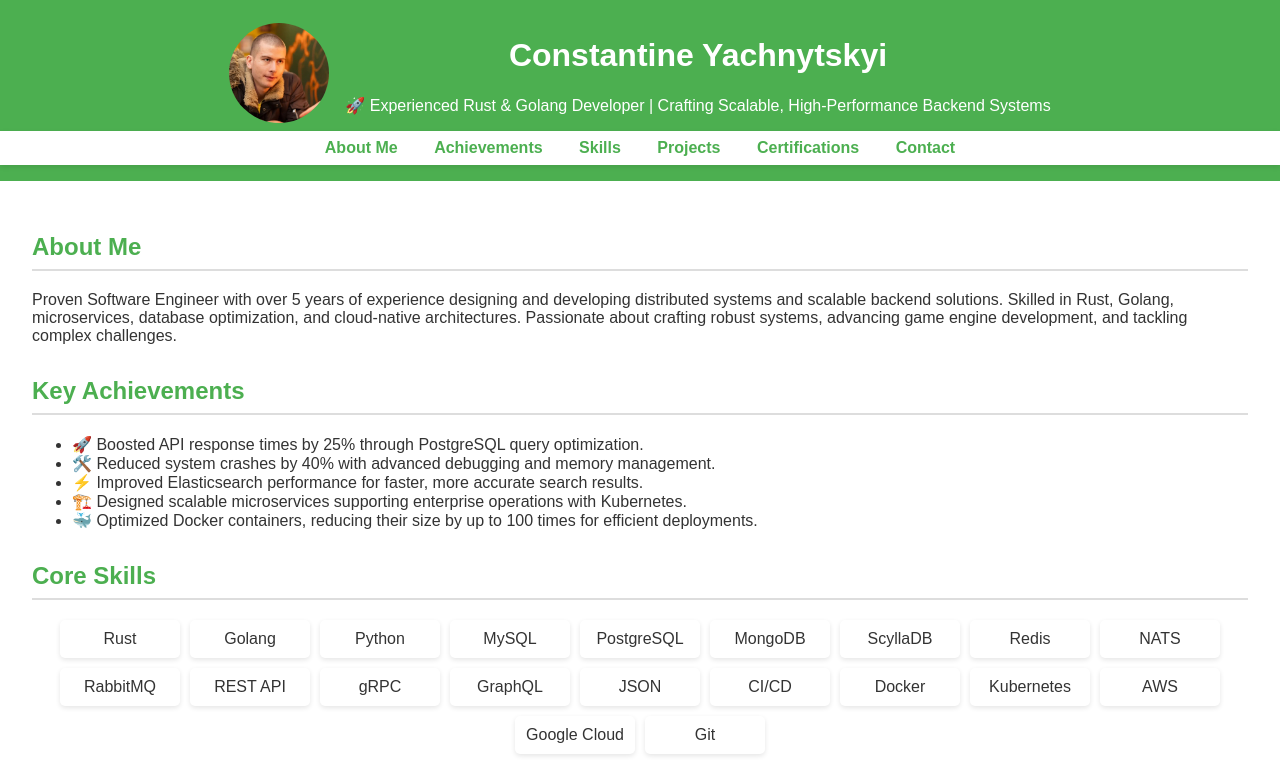
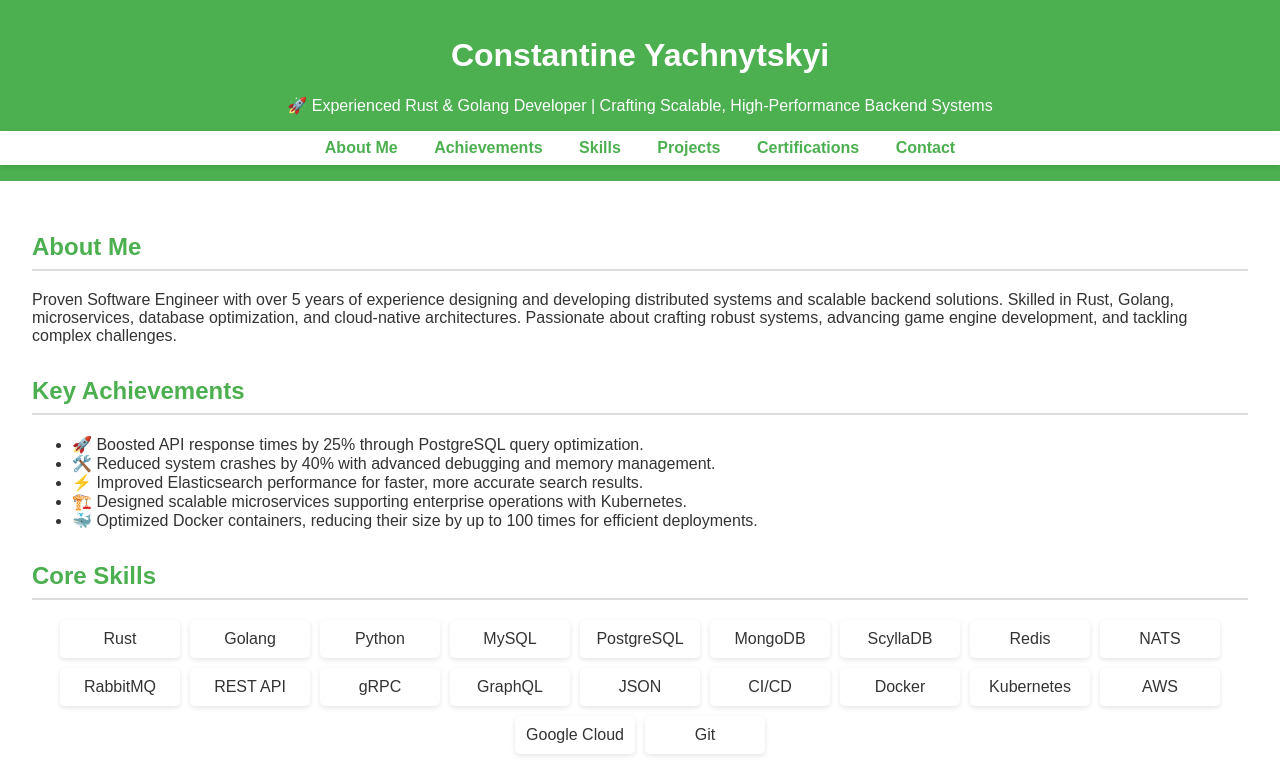
Before and after one commit to yachnytskyi/yachnytskyi.github.io, a plain HTML site: page index.html in a window 1280 px wide. Shown: the top 783 px of the page. Drawn offline with Linux system fonts and the light colour scheme; a script that the page names is missing.

Commit message:
Remove photo

```diff
--- a/index.html
+++ b/index.html
@@ -9,13 +9,10 @@
 </head>
 <body>
   <header>
-    <div class="header-content">
-      <img src="photo.jpeg" alt="Constantine Yachnytskyi" class="profile-pic">
       <div>
         <h1>Constantine Yachnytskyi</h1>
         <p>🚀 Experienced Rust & Golang Developer | Crafting Scalable, High-Performance Backend Systems</p>
       </div>
-    </div>
     <nav>
       <a href="#about">About Me</a>
       <a href="#achievements">Achievements</a>
```
